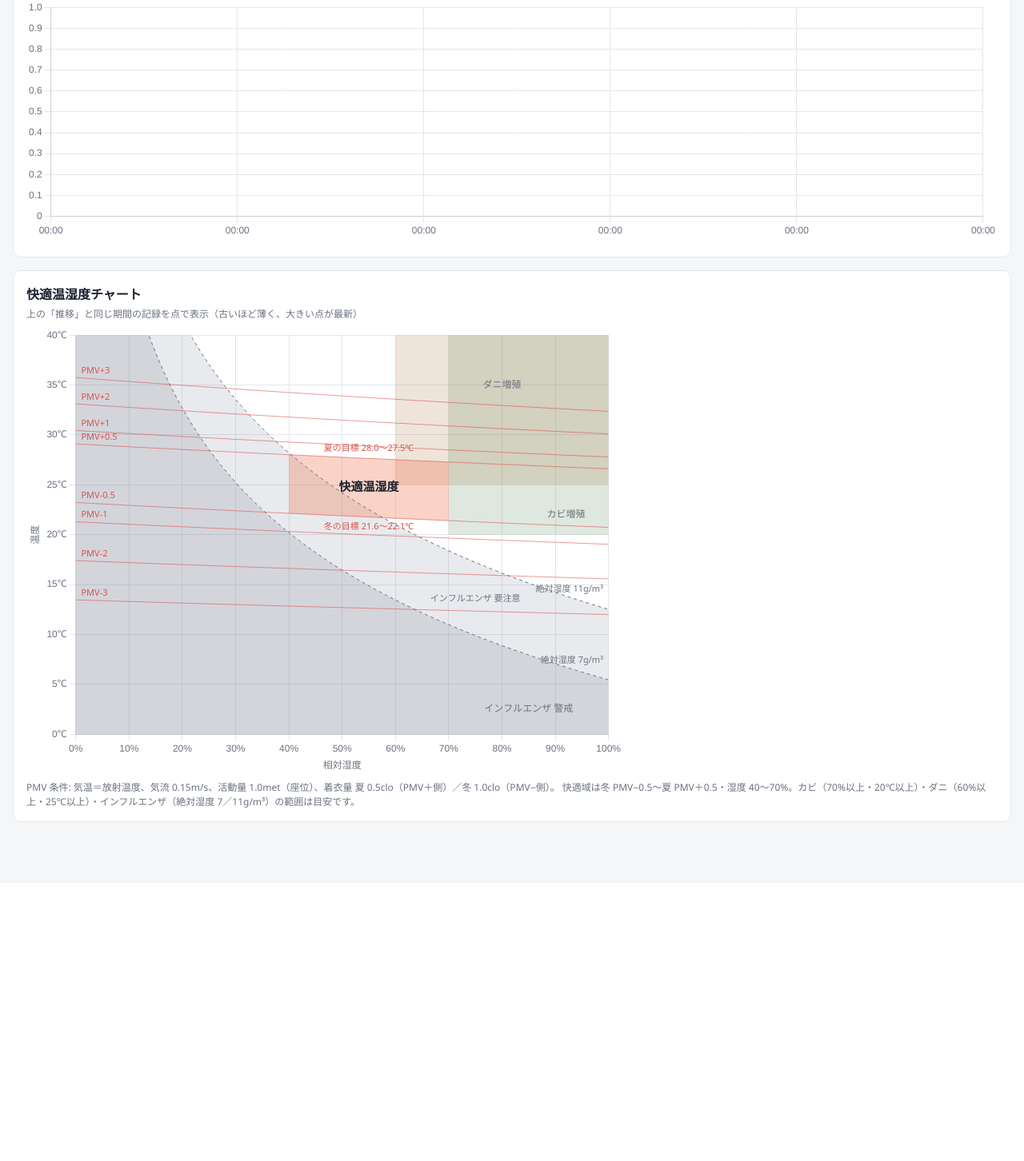
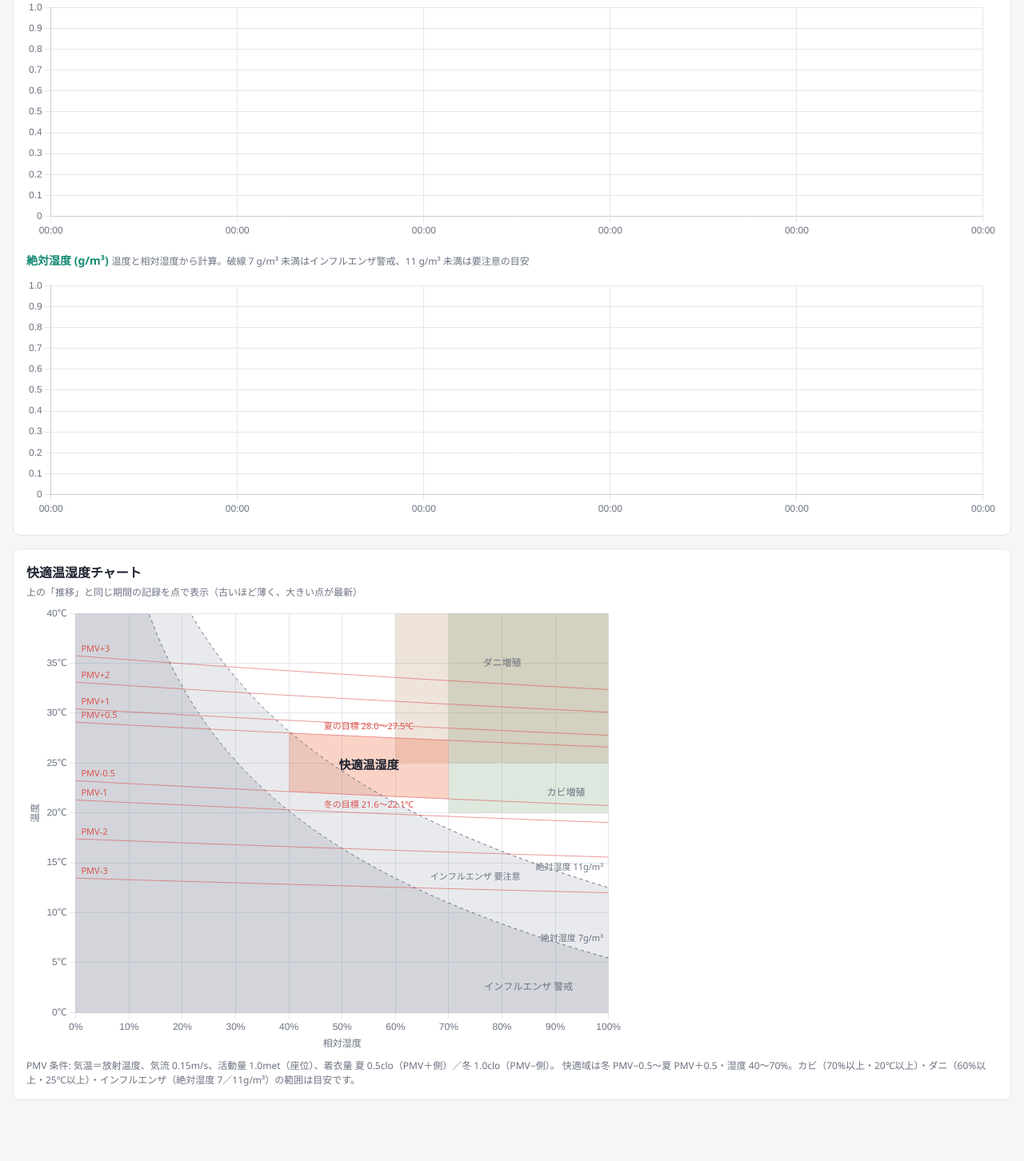
Before and after one commit to yu1nyan/RecordTemperature, a Python web app: template recordtemp/web/templates/dashboard.html in a window 1280 px wide. Shown: the part 575-2027 px from the top of the page at 80% size. Before the commit the page ends 1603 px from the top, so only its background shows below. Run offline with Jinja, Linux system fonts and the light colour scheme; the template is opened without the code that fills it, so the values that code supplies are empty.

Commit message:
絶対湿度のグラフを追加（外気の線と 7/11 g/m³ の目安線付き）
Co-Authored-By: Claude Opus 5.5 <noreply@anthropic.com>

```diff
--- a/recordtemp/web/static/style.css
+++ b/recordtemp/web/static/style.css
@@ -1,13 +1,13 @@
 :root {
   --bg: #f5f6f8; --surface: #ffffff; --text: #1d2330; --muted: #6b7280; --border: #e3e6eb;
   --accent: #2f6fdb; --accent-weak: #e8f0fd; --ok: #1f9d55; --warn: #c27c0e; --bad: #d64545;
-  --temp: #e4572e; --hum: #2b7bd6;
+  --temp: #e4572e; --hum: #2b7bd6; --abs: #138a72;
 }
 @media (prefers-color-scheme: dark) {
   :root {
     --bg: #14171c; --surface: #1d2129; --text: #e6e8ec; --muted: #9aa1ad; --border: #2e333d;
     --accent: #6ea0f5; --accent-weak: #22304a; --ok: #3ccf7f; --warn: #e6a43a; --bad: #ef6b6b;
-    --temp: #ff7b54; --hum: #5aa2f0;
+    --temp: #ff7b54; --hum: #5aa2f0; --abs: #3cc9a6;
   }
 }
 * { box-sizing: border-box; }
@@ -79,6 +79,7 @@ canvas { display: block; }
   border-radius: 50%; background: var(--accent); color: #fff; font-size: 12px; align-items: center; justify-content: center; margin-right: 8px; }
 .disp-temp { color: var(--temp); font-weight: 600; }
 .disp-hum { color: var(--hum); font-weight: 600; }
+.disp-abs { color: var(--abs); font-weight: 600; }
 @media (max-width: 600px) {
   header .brand { display: none; }
   .reading .v { font-size: 32px; }
--- a/recordtemp/web/templates/dashboard.html
+++ b/recordtemp/web/templates/dashboard.html
@@ -25,6 +25,8 @@
   <div class="chart-box"><canvas id="ct"></canvas></div>
   <h2 class="disp-hum" style="font-size:14px;margin-top:16px">湿度 (%)</h2>
   <div class="chart-box"><canvas id="ch"></canvas></div>
+  <h2 class="disp-abs" style="font-size:14px;margin-top:16px">絶対湿度 (g/m³) <span class="small muted" style="font-weight:400">温度と相対湿度から計算。破線 7 g/m³ 未満はインフルエンザ警戒、11 g/m³ 未満は要注意の目安</span></h2>
+  <div class="chart-box"><canvas id="ca"></canvas></div>
   <div id="bucketinfo" class="small muted" style="margin-top:6px"></div>
 </div>
 
@@ -76,9 +78,29 @@ async function loadStatus() {
   });
 }
 
-function makeChart(el, label) {
+// 絶対湿度グラフの目安線（7 / 11 g/m³）
+const absGuides = {
+  id: "absGuides",
+  beforeDatasetsDraw(chart) {
+    const { ctx, chartArea: a, scales: { y } } = chart;
+    ctx.save();
+    ctx.setLineDash([5, 4]); ctx.lineWidth = 1; ctx.font = "11px system-ui, sans-serif";
+    ctx.textAlign = "right"; ctx.textBaseline = "bottom";
+    for (const [v, label] of [[7, "7 g/m³ 警戒"], [11, "11 g/m³ 要注意"]]) {
+      if (v < y.min || v > y.max) continue;
+      const py = y.getPixelForValue(v);
+      ctx.strokeStyle = ctx.fillStyle = cssVar("--muted");
+      ctx.beginPath(); ctx.moveTo(a.left, py); ctx.lineTo(a.right, py); ctx.stroke();
+      ctx.fillText(label, a.right - 4, py - 2);
+    }
+    ctx.restore();
+  },
+};
+
+function makeChart(el, label, plugins = []) {
   const grid = cssVar("--border"), text = cssVar("--muted");
   return new Chart(el, {
+    plugins,
     type: "line", data: { datasets: [] },
     options: {
       animation: false, maintainAspectRatio: false, parsing: false, normalized: true,
@@ -128,10 +150,15 @@ async function loadSeries() {
   const od = s.outdoor;
   renderOutdoorToggle(od);
   const gap = Math.max(s.bucket, interval) * 3;
+  // 絶対湿度は温度・相対湿度から計算（長期間の表示では平均値から計算した近似）
+  const addAbs = r => { r.abs = r.temperature !== null && r.humidity !== null ? absHumidity(r.temperature, r.humidity) : null; };
+  s.rows.forEach(addAbs);
+  if (od) od.rows.forEach(addAbs);
   const multi = ids.length > 1;
-  for (const [key, chart, ci] of [["temperature", charts.t, 0], ["humidity", charts.h, 1]]) {
+  for (const [key, chart, ci, colorVar] of [["temperature", charts.t, 0, "--temp"], ["humidity", charts.h, 1, "--hum"],
+                                             ["abs", charts.a, 1, "--abs"]]) {
     chart.data.datasets = ids.map((id, i) => {
-      const color = multi ? CAM_COLORS[i % CAM_COLORS.length][ci] : cssVar(ci ? "--hum" : "--temp");
+      const color = multi ? CAM_COLORS[i % CAM_COLORS.length][ci] : cssVar(colorVar);
       const cam = cameras.find(c => c.id === id);
       return { label: cam ? cam.name : id, data: toPoints(s.rows.filter(r => r.camera_id === id), key, gap),
         borderColor: color, backgroundColor: color, spanGaps: false };
@@ -174,6 +201,7 @@ document.getElementById("from").value = toLocalInput(now - 86400);
 document.getElementById("to").value = toLocalInput(now);
 charts.t = makeChart(document.getElementById("ct"), "℃");
 charts.h = makeChart(document.getElementById("ch"), "%");
+charts.a = makeChart(document.getElementById("ca"), " g/m³", [absGuides]);
 charts.c = makeComfortChart(document.getElementById("cc"));
 refresh();
 setInterval(refresh, 30000);
```
Also changed, not shown: README.md.
